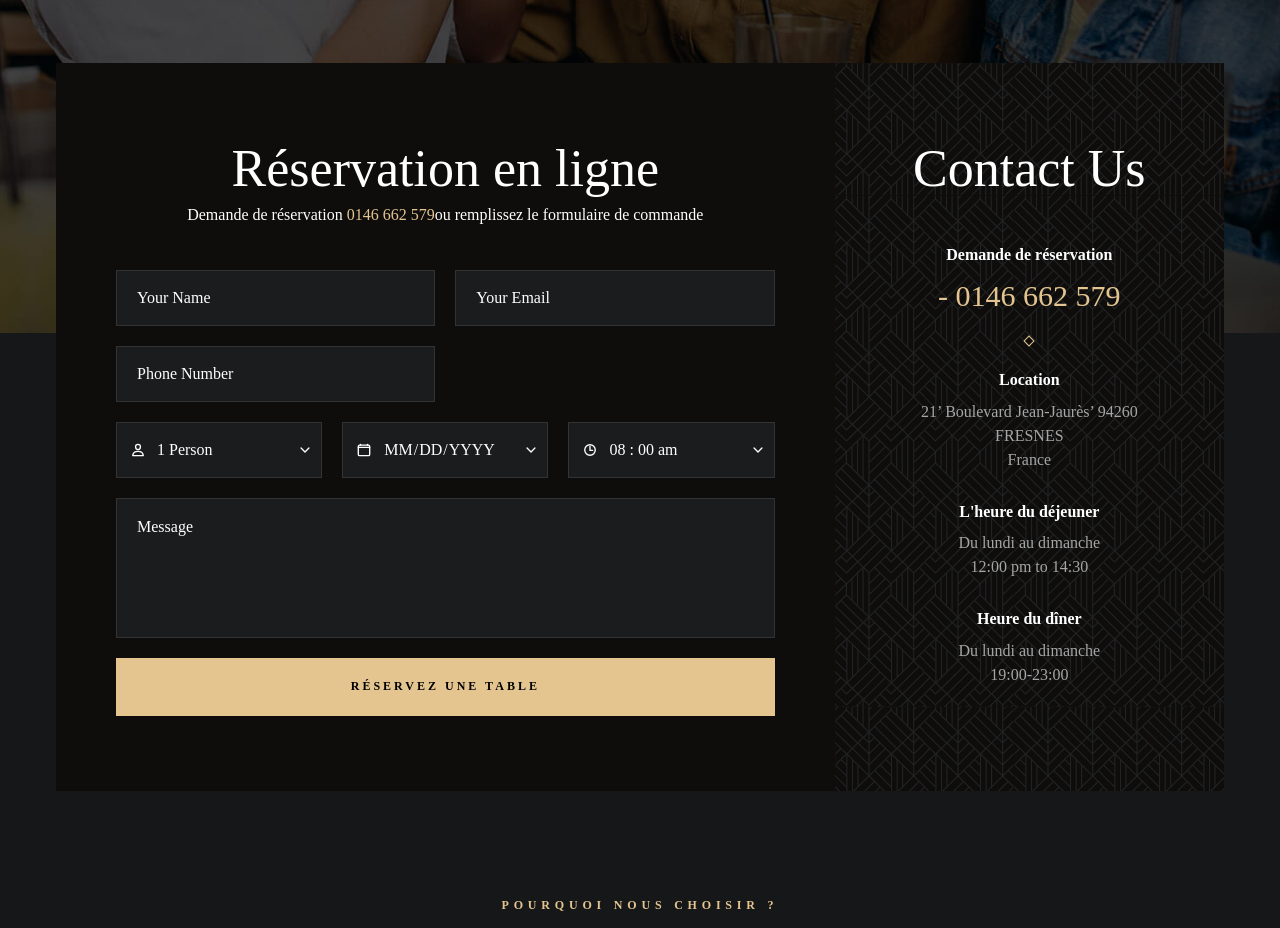
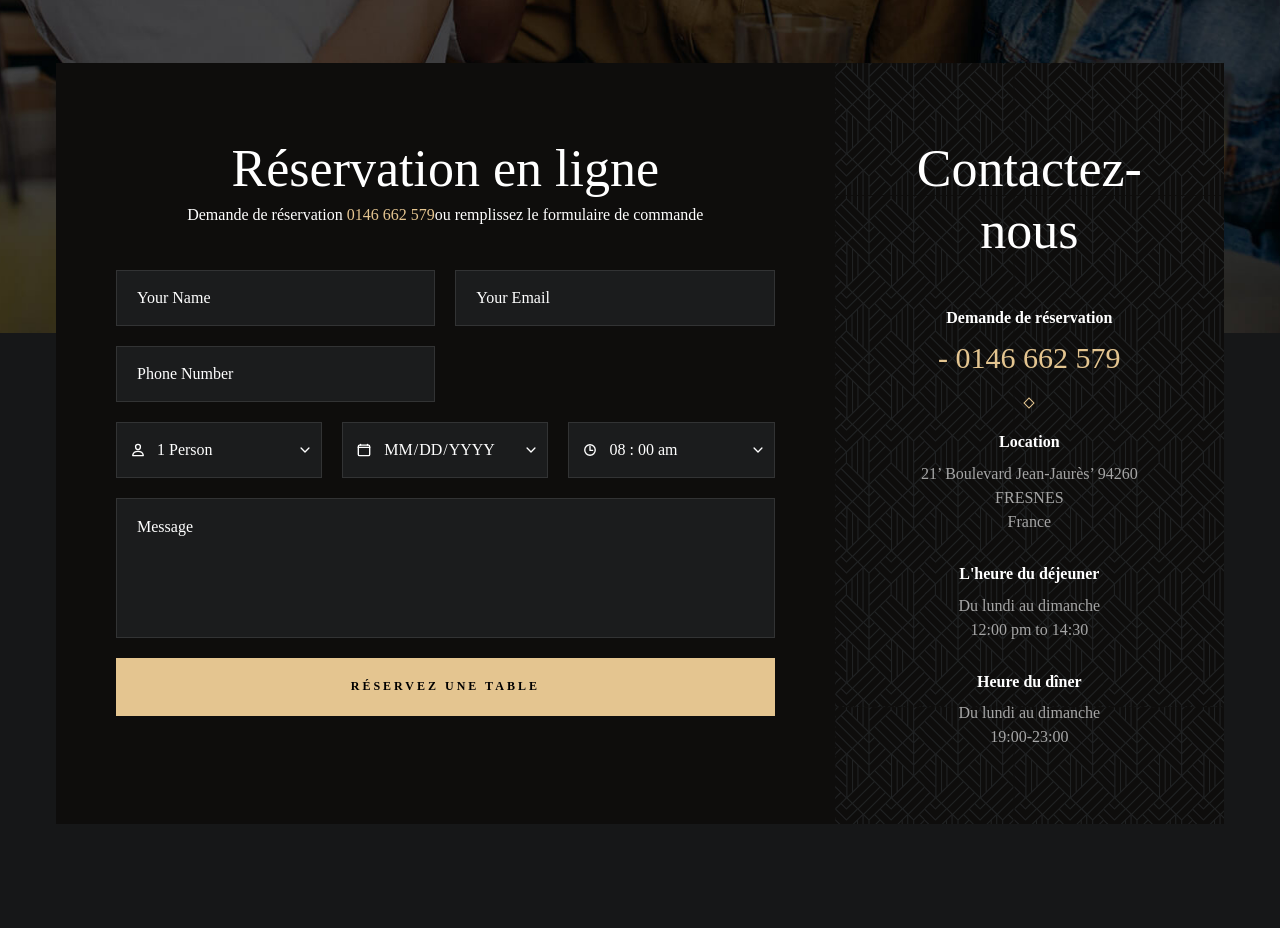
Before and after one commit to Tech-Xposer/Milane, a Next.js app in the folder milane/: page / in a window 1280 px wide. Shown: the part 5400-6328 px from the top of the page. Built offline with nearby package versions, Linux system fonts and the light colour scheme; a web font is replaced by a local one.

Commit message:
more translations

```diff
--- a/milane/src/components/Reservation.jsx
+++ b/milane/src/components/Reservation.jsx
@@ -114,7 +114,7 @@ const Reservation = () => {
               backgroundImage: 'url("/assets/images/form-pattern.png")'
             }}
           >
-            <h2 className="headline-1 text-center">Contact Us</h2>
+            <h2 className="headline-1 text-center">Contactez-nous</h2>
             <p className="contact-label">Demande de réservation</p>
             <a
               href="tel:0146662579"
```
